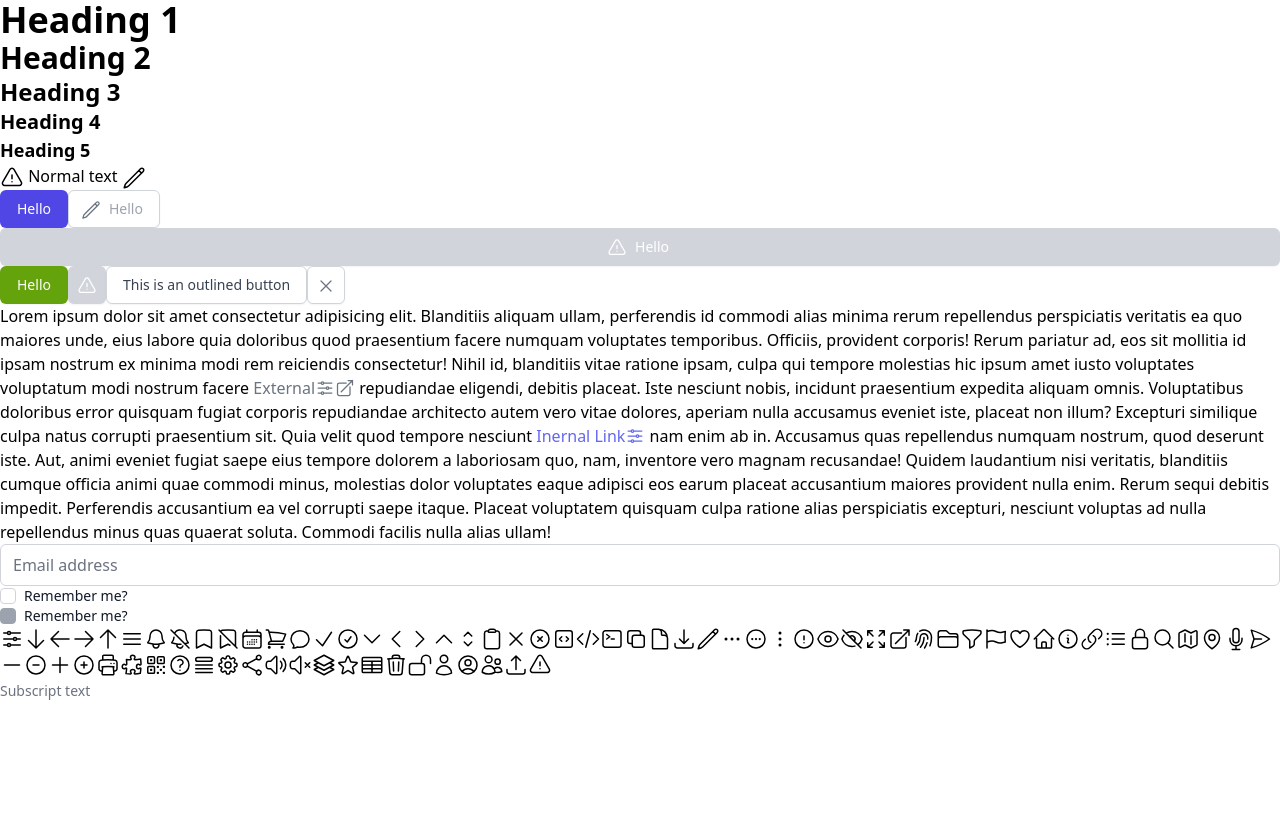
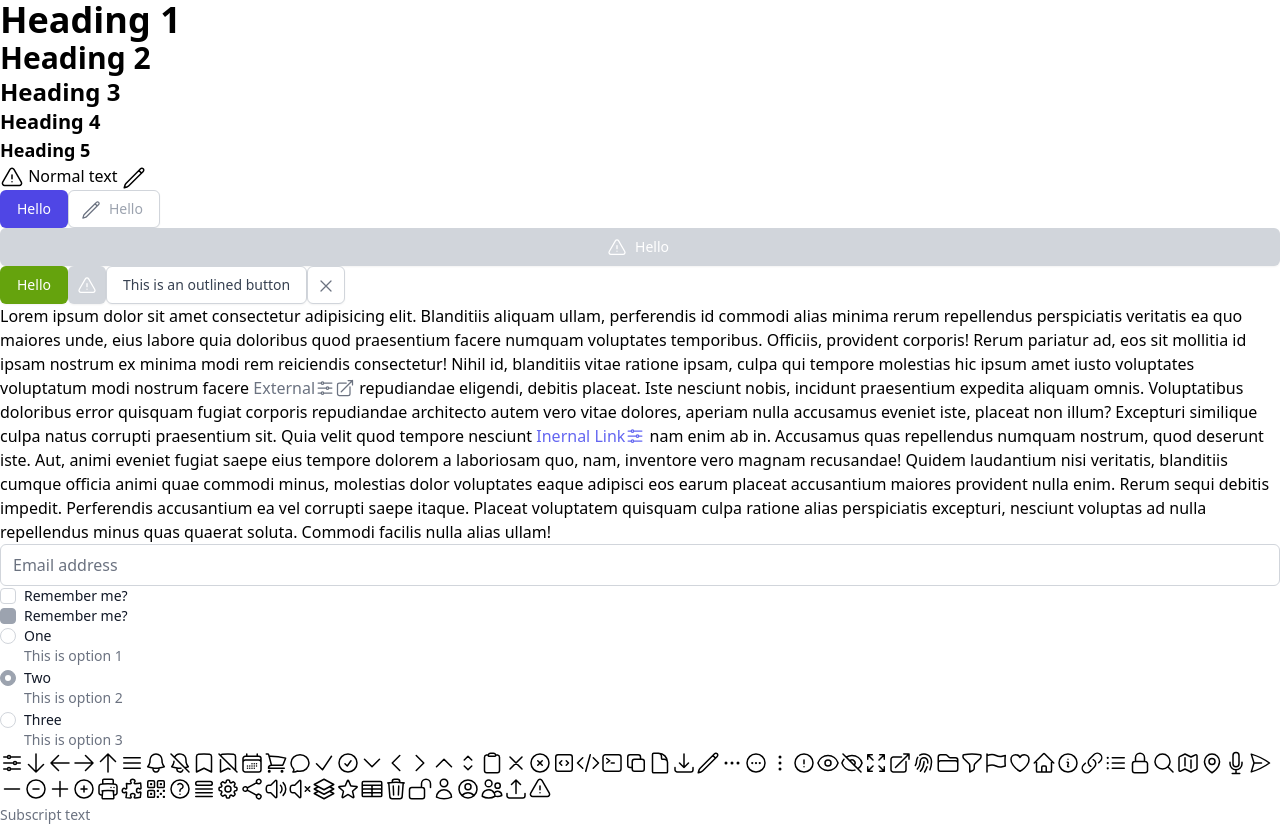
Before and after one commit to matthiebl/mtwui, a React (Vite) app: page / in a window 1280 px wide. Before the commit the page ends 800 px from the top, so only its background shows below. Built offline with nearby package versions, Linux system fonts and the light colour scheme.

Commit message:
Add RadioGroup Component (#15)
* Add basic layout for radio groups

* Add style and onchange for radio group

* Ensure value prop controls radio group

```diff
--- a/src/App.tsx
+++ b/src/App.tsx
@@ -1,6 +1,6 @@
 import React from 'react'
 import { BrowserRouter, Route, Routes } from 'react-router-dom'
-import { Box, Button, Checkbox, Icon, Input, Link } from './components'
+import { Box, Button, Checkbox, Icon, Input, Link, RadioGroup } from './components'
 import { IconType } from './internal/icons'
 
 const App = () => {
@@ -59,6 +59,31 @@ const App = () => {
                             <Input type='number' value={v1} placeholder='Email address' onChange={detail => setV1(detail.value)} />
                             <Checkbox checked={checked} onChange={detail => setChecked(detail.checked)} label='Remember me?' />
                             <Checkbox disabled checked={checked} onChange={detail => setChecked(detail.checked)} label='Remember me?' />
+
+                            <RadioGroup
+                                value={'two'}
+                                items={[
+                                    {
+                                        value: 'one',
+                                        label: 'One',
+                                        description: 'This is option 1',
+                                    },
+                                    {
+                                        value: 'two',
+                                        label: 'Two',
+                                        description: 'This is option 2',
+                                        disabled: true,
+                                    },
+                                    {
+                                        value: 'three',
+                                        label: 'Three',
+                                        description: 'This is option 3',
+                                        disabled: false,
+                                    },
+                                ]}
+                                onChange={detail => console.log(detail)}
+                            />
+
                             <IconShowcase />
                             <Box margin={{ b: 'xs' }}></Box>
                             <Box variant='sub'>Subscript text</Box>
--- /dev/null
+++ b/src/components/RadioGroup.tsx
@@ -0,0 +1,62 @@
+import React from 'react'
+
+type RadioGroupItem = {
+    value: string
+    label: string
+    description?: string
+    disabled?: boolean
+}
+
+type RadioGroupDetail = {
+    event: any
+    value: string
+}
+
+export interface RadioGroupProps {
+    // Properties
+    name?: string
+    value: string | null
+    items?: RadioGroupItem[]
+
+    // Events
+    onChange?: (detail: RadioGroupDetail) => any
+}
+
+export const RadioGroup: React.FC<RadioGroupProps> = ({ name = crypto.randomUUID(), value, items = [], onChange }) => {
+    const _onChange: React.ChangeEventHandler<HTMLInputElement> = event => {
+        if (onChange) {
+            onChange({
+                event,
+                value: event.target.value,
+            })
+        }
+    }
+
+    return (
+        <div className='flex flex-col gap-0.5'>
+            {items.map(item => {
+                const id = crypto.randomUUID()
+                return (
+                    <div key={id} className='flex gap-2 text-sm'>
+                        <input
+                            id={id}
+                            name={name}
+                            type='radio'
+                            value={item.value}
+                            checked={item.value === value}
+                            disabled={item.disabled || false}
+                            onChange={_onChange}
+                            className='mt-0.5 h-4 w-4 border-gray-300 text-indigo-600 focus:ring-indigo-500 disabled:border-gray-400 disabled:bg-gray-400 disabled:text-gray-400'
+                        />
+                        <div className='flex flex-col'>
+                            <label htmlFor={id} className='text-gray-900'>
+                                {item.label}
+                            </label>
+                            {item.description && <span className='text-gray-500'>{item.description}</span>}
+                        </div>
+                    </div>
+                )
+            })}
+        </div>
+    )
+}
--- a/src/components/index.ts
+++ b/src/components/index.ts
@@ -4,3 +4,4 @@ export * from './Checkbox'
 export * from './Icon'
 export * from './Input'
 export * from './Link'
+export * from './RadioGroup'
```
